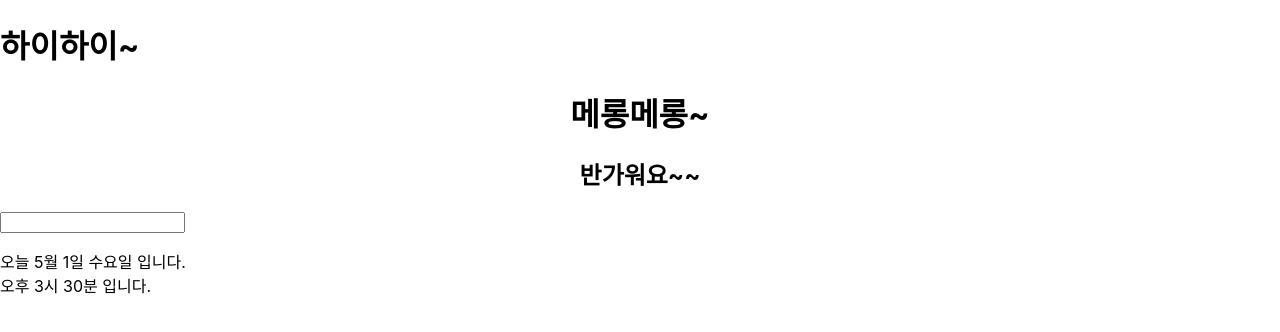
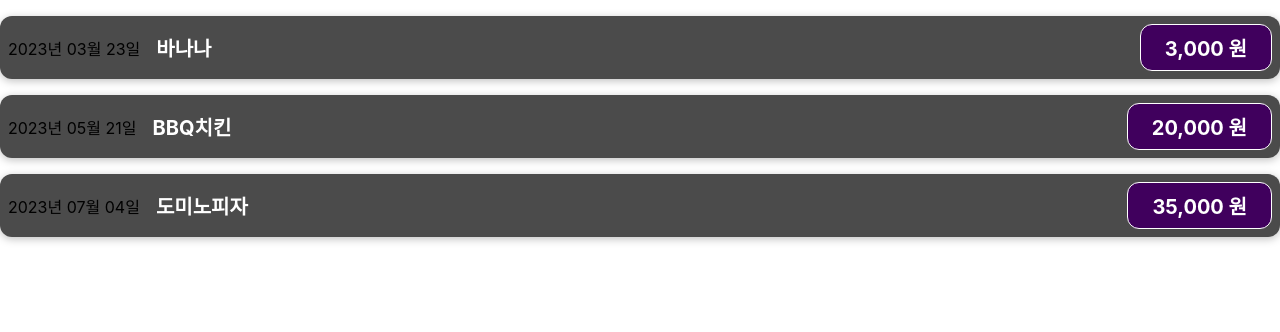
Before and after one commit to mipi1256/react-basic-study, a React (Create React App) app: page / in a window 1280 px wide. Shown: the top 332 px of the page. Built offline with nearby package versions, Linux system fonts and the light colour scheme.

Commit message:
2. 동적 데이터 렌더링 및 props 개념 확인

```diff
--- a/src/App.js
+++ b/src/App.js
@@ -1,25 +1,33 @@
-import logo from './logo.svg';
 import './App.css';
-import NoName from './NoName';
+import ExpenseItem from './components/ExpenseItem';
 
 function App() {
 
-  const $h2 = <h2>반가워요~~</h2>
+  //지출 항목 객체 배열
+
+  const expenses = [
+    {
+      title: '바나나',
+      price: 3000,
+      date: new Date(2023, 3, 23),
+    },
+    {
+      title: 'BBQ치킨',
+      price: 20000,
+      date: new Date(2023, 5, 21),
+    },
+    {
+      title: '도미노피자',
+      price: 35000,
+      date: new Date(2023, 7, 4),
+    },
+  ];
 
   return (
     <>
-      <NoName />
-      <div className='App'>
-        <h1>메롱메롱~</h1>
-        {$h2}
-      </div>
-      <div className='noname'>
-        <input type='text' />
-        <p>
-          오늘 5월 1일 수요일 입니다. <br />
-          오후 3시 30분 입니다.
-        </p>
-      </div>
+      <ExpenseItem title={expenses[0].title} price={expenses[0].price} date={expenses[0].date} />
+      <ExpenseItem title={expenses[1].title} price={expenses[1].price} date={expenses[1].date} />
+      <ExpenseItem title={expenses[2].title} price={expenses[2].price} date={expenses[2].date} />
     </>
   );
 }
--- /dev/null
+++ b/src/components/ExpenseItem.css
@@ -0,0 +1,56 @@
+.expense-item {
+  display: flex;
+  justify-content: space-between;
+  align-items: center;
+  box-shadow: 0 2px 8px rgba(0, 0, 0, 0.25);
+  padding: 0.5rem;
+  margin: 1rem 0;
+  border-radius: 12px;
+  background-color: #4b4b4b;
+}
+
+.expense-item__description {
+  display: flex;
+  flex-direction: column;
+  gap: 1rem;
+  align-items: flex-end;
+  flex-flow: column-reverse;
+  justify-content: flex-start;
+  flex: 1;
+}
+
+.expense-item h2 {
+  color: #3a3a3a;
+  font-size: 1rem;
+  flex: 1;
+  margin: 0 1rem;
+  color: white;
+}
+
+.expense-item__price {
+  font-size: 1rem;
+  font-weight: bold;
+  color: white;
+  background-color: #40005d;
+  border: 1px solid white;
+  padding: 0.5rem;
+  border-radius: 12px;
+}
+
+@media (min-width: 580px) {
+  .expense-item__description {
+    flex-direction: row;
+    align-items: center;
+    justify-content: flex-start;
+    flex: 1;
+  }
+
+  .expense-item__description h2 {
+    font-size: 1.25rem;
+  }
+
+  .expense-item__price {
+    font-size: 1.25rem;
+    padding: 0.5rem 1.5rem;
+  }
+}
--- /dev/null
+++ b/src/components/ExpenseItem.js
@@ -0,0 +1,38 @@
+import React from 'react';
+import './ExpenseItem.css';
+
+const ExpenseItem = ({title, price, date}) => {
+
+  // 한자리 수를 두자리로 변환해주는 함수
+  // To make the month and day to have a zero infront of it when the number is less than 2 digits.
+  // Also, you need to receive the data into the function as a parameter.
+  const make2digit = (text) => {
+    return text.toString().padStart(2, '0');
+  }
+
+  // 날짜 포맷팅 변환 함수 정의
+  const makeFormattedDate = () => {
+    const year = date.getFullYear();
+    const month = date.getMonth();
+    const day = date.getDate();
+
+    return `${year}년 ${make2digit(month)}월 ${make2digit(day)}일`;
+  }
+
+  // 숫자를 화폐 표기법으로 바꾸기
+  // 숫자 콤마 찍기
+  const formattedPrice = new Intl.NumberFormat('ko-KR').format(price);
+  console.log(formattedPrice);
+
+  return (
+    <div className='expense-item'>
+      <div>{makeFormattedDate()}</div>
+      <div className='expense-item__description'>
+        <h2>{title}</h2>
+        <div className='expense-item__price'>{formattedPrice} 원</div>
+      </div>
+    </div>
+  )
+}
+
+export default ExpenseItem;
```
